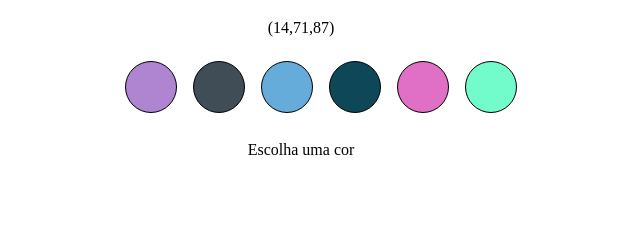
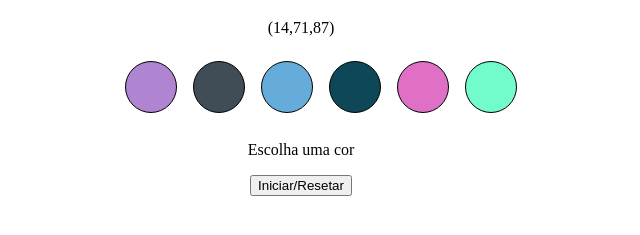
Before and after one commit to Flavio-foa/sd-015-a-project-color-guess, a website: page index.html in a window 1280 px wide. Shown: the part 61-296 px from the top of the page, without its empty margins (339-979 px from the left). Drawn offline with Linux system fonts and the light colour scheme.

Commit message:
add start/reset button

```diff
--- a/script.js
+++ b/script.js
@@ -75,6 +75,17 @@ function validateGuess() {
   });
 }
 
+function createStartBtn() {
+  const startBtn = document.createElement('button');
+  startBtn.innerHTML = 'Iniciar/Resetar';
+  document.querySelector('main').appendChild(startBtn);
+
+  startBtn.addEventListener('click', () => {
+    location.reload();
+  });
+}
+
 createOptionColors();
 createParagraphText();
 validateGuess();
+createStartBtn();
--- a/style.css
+++ b/style.css
@@ -12,3 +12,7 @@ body {
   margin: 0.5em;
   padding: 0;
 }
+
+.ball:hover {
+  cursor: pointer;
+}
```
